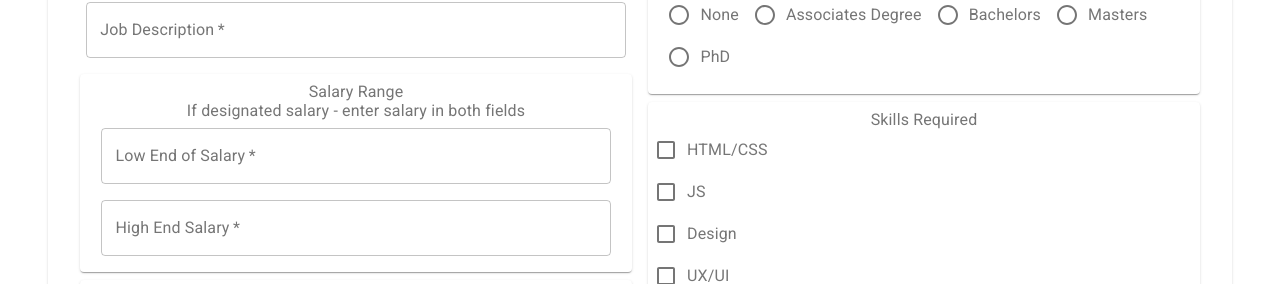
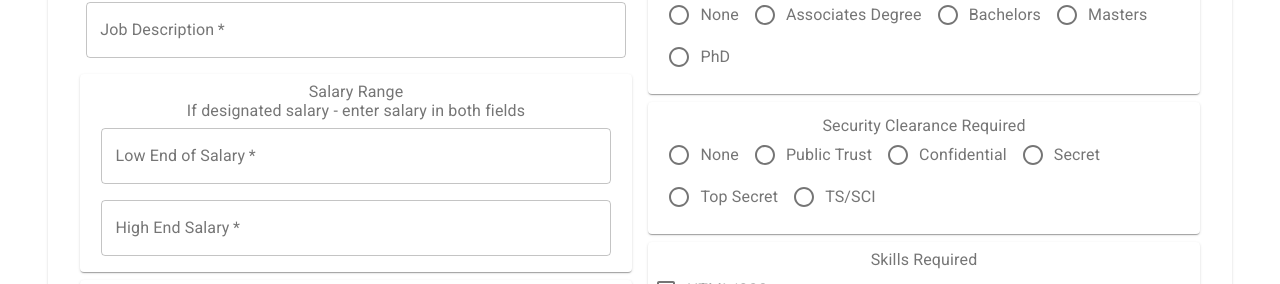
Before and after one commit to mnavoy4/HCRmatcher2, a React (Create React App) app in the folder frontend/: page /add-job in a window 1280 px wide. Shown: the part 645-929 px from the top of the page. Built offline with nearby package versions, Linux system fonts and the light colour scheme.

Commit message:
added security clearance required to add job form - updated model and routes

```diff
--- a/frontend/src/Containers/AddJobContainer.js
+++ b/frontend/src/Containers/AddJobContainer.js
@@ -336,6 +336,27 @@ export default function AddJobContainer(props){
                     control={control}
                     defaultValue='None'
                   />
+                  <Controller
+                    as={
+                      <Paper className={classes.formItemPaper}>
+                        <FormControl>
+                          <FormLabel>Security Clearance Required</FormLabel>
+                          <RadioGroup row>
+                            <FormControlLabel value='None' control={<Radio/>} label='None'/>
+                            <FormControlLabel value='Public Trust' control={<Radio/>} label='Public Trust'/>
+                            <FormControlLabel value='Confidential' control={<Radio/>} label='Confidential'/>
+                            <FormControlLabel value='Secret' control={<Radio/>} label='Secret'/>
+                            <FormControlLabel value='Top Secret' control={<Radio/>} label='Top Secret'/>
+                            <FormControlLabel value='TS/SCI' control={<Radio/>} label='TS/SCI'/>
+                          </RadioGroup>
+                        </FormControl>
+                      </Paper>
+                    }
+                    name='securityClearanceRequired'
+                    rules={{ required: true }}
+                    control={control}
+                    defaultValue='None'
+                  />
                   <Paper className={classes.formItemPaper}>
                     <FormLabel>Skills Required</FormLabel>
                     <FormGroup>
--- a/frontend/src/Containers/AllJobsContainer.js
+++ b/frontend/src/Containers/AllJobsContainer.js
@@ -37,7 +37,7 @@ export default function AllJobsContainer(){
             // { title: "Skills", field: 'skills' },
             // { title: "Industries", field: 'industries' },
             { title: "US Citizenship Required?", field: "citizenshipRequired", type: 'boolean'},
-            // { title: "Security Clearance", field: 'securityClearance' }
+            { title: "Security Clearance Required?", field: 'securityClearanceRequired' }
           ]}
 
           options={{
```
Also changed, not shown: 2 other files (tests, documents, lock files or other folders).
